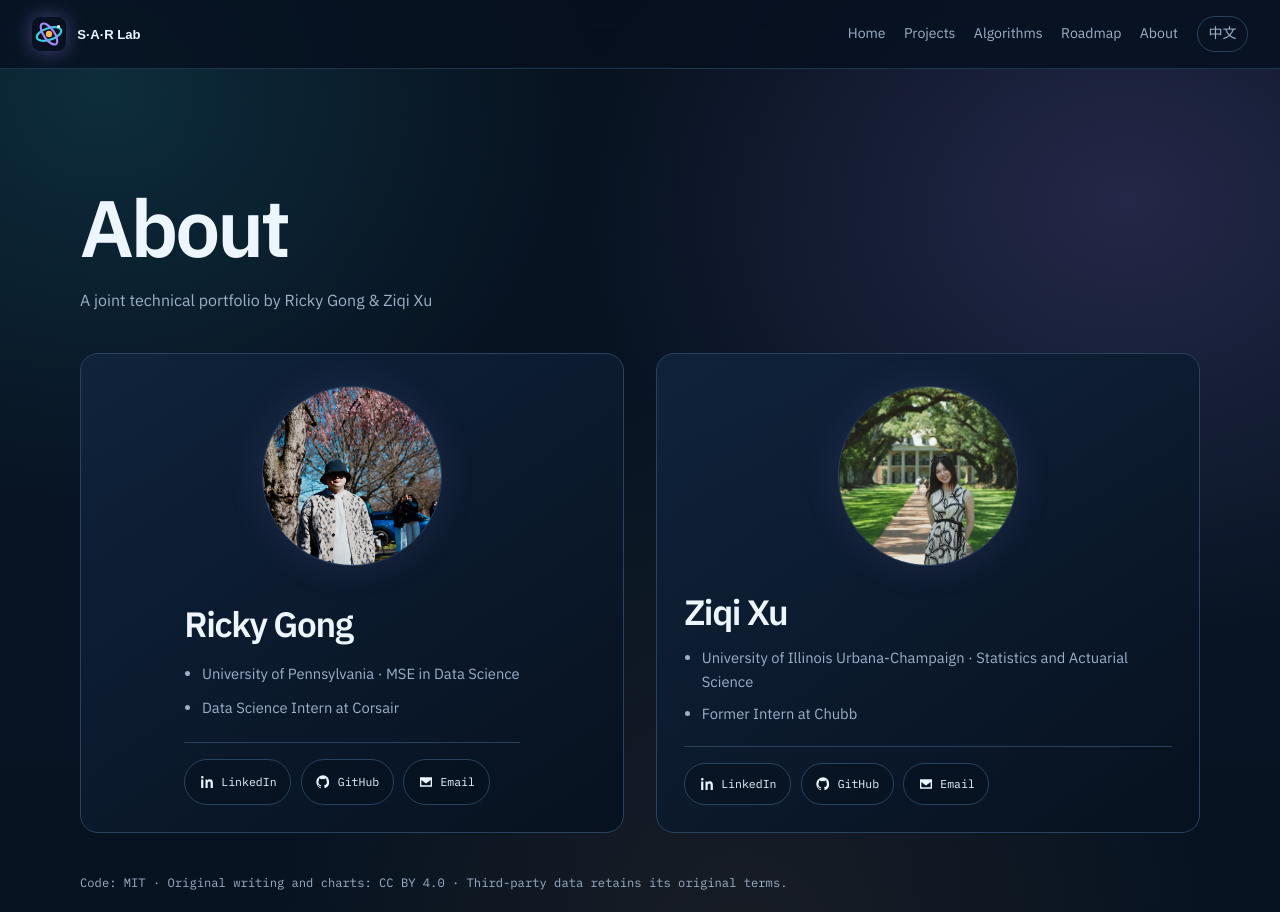
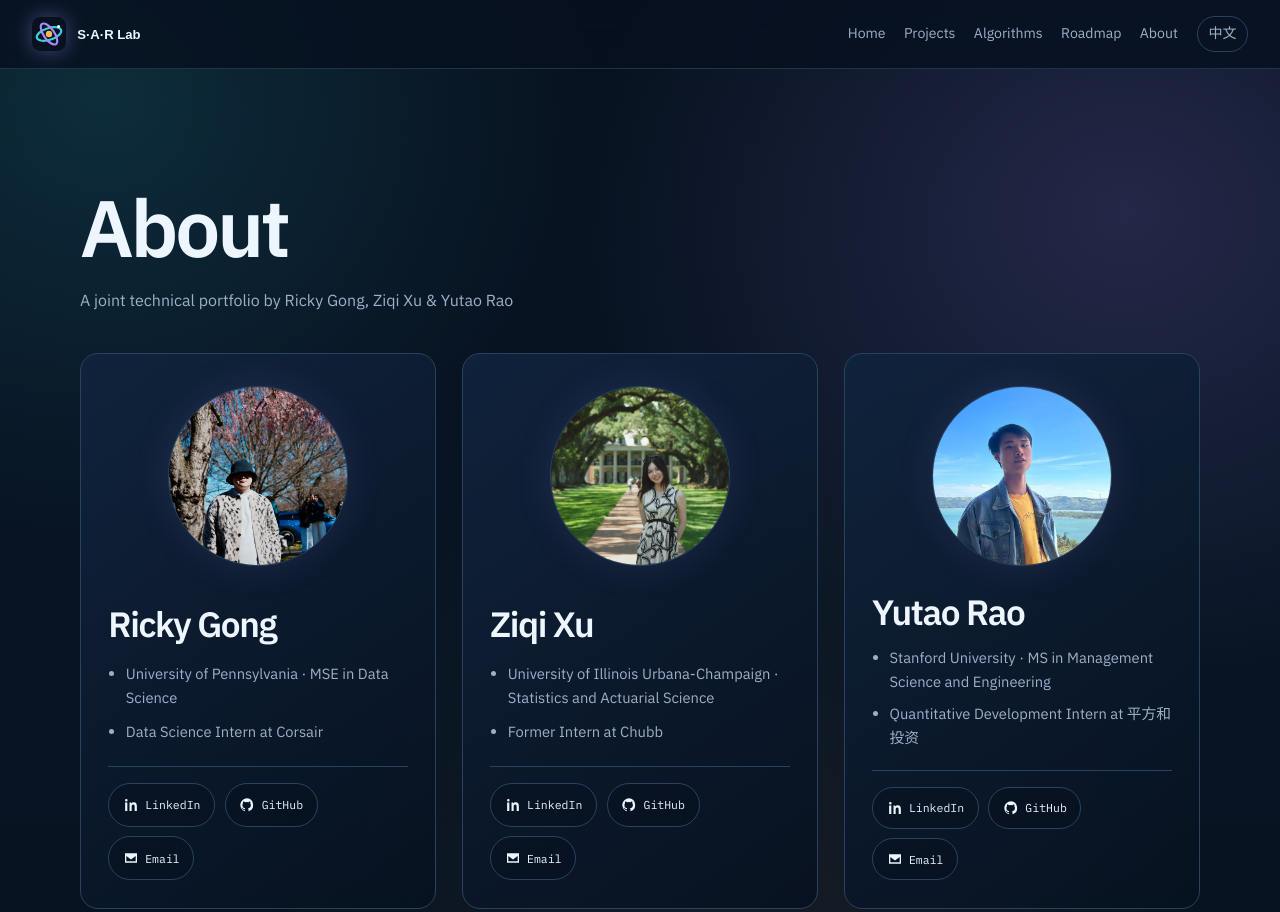
Before and after one commit to Ricky-S-Gong/search-rec-ads-portfolio, an Astro site: page /search-rec-ads-portfolio/en/about/ in a window 1280 px wide. Shown: the top 912 px of the page. Built offline with nearby package versions, Linux system fonts and the light colour scheme; Astro itself is replaced by a stand-in of ours; a web font is replaced by a local one.

Commit message:
feat: add Yutao Rao to about page (#18)

```diff
--- a/src/data/site.ts
+++ b/src/data/site.ts
@@ -35,13 +35,13 @@ export interface AlgorithmMeta {
 }
 
 export interface ProfileMeta {
-  name: string;
+  name: Localized;
   photo: string;
   photoAlt: Localized;
   school: Localized;
   major: Localized;
   industryRole: Localized;
-  linkedin: string;
+  linkedin?: string;
   github: string;
   email: string;
 }
@@ -80,7 +80,7 @@ export const domainNames: Record<Domain, Localized> = {
 export const copy = {
   en: {
     siteName: 'SAR Cosmos Lab',
-    byline: 'A joint technical portfolio by Ricky Gong & Ziqi Xu',
+    byline: 'A joint technical portfolio by Ricky Gong, Ziqi Xu & Yutao Rao',
     nav: { home: 'Home', projects: 'Projects', compare: 'Algorithms', roadmap: 'Roadmap', about: 'About' },
     language: '中文',
     heroTitle: 'SAR Cosmos Lab',
@@ -97,7 +97,7 @@ export const copy = {
   },
   zh: {
     siteName: '搜广推宇宙实验室',
-    byline: 'Ricky Gong 与 Ziqi Xu 的联合技术作品集',
+    byline: 'Ricky Gong、Ziqi Xu 与饶宇韬的联合技术作品集',
     nav: { home: '首页', projects: '项目', compare: '算法对比', roadmap: '路线图', about: '关于我们' },
     language: 'English',
     heroTitle: '搜广推宇宙实验室',
@@ -161,7 +161,7 @@ export const projects: ProjectMeta[] = [
 
 export const profiles: ProfileMeta[] = [
   {
-    name: 'Ricky Gong',
+    name: { en: 'Ricky Gong', zh: 'Ricky Gong' },
     photo: '/images/people/ricky-gong.jpg',
     photoAlt: { en: 'Ricky Gong under cherry blossoms', zh: '樱花树下的 Ricky Gong' },
     school: { en: 'University of Pennsylvania', zh: '宾夕法尼亚大学' },
@@ -172,7 +172,7 @@ export const profiles: ProfileMeta[] = [
     email: 'sgong.recruiting@gmail.com',
   },
   {
-    name: 'Ziqi Xu',
+    name: { en: 'Ziqi Xu', zh: 'Ziqi Xu' },
     photo: '/images/people/ziqi-xu.jpg',
     photoAlt: { en: 'Ziqi Xu on an oak-lined path', zh: '林荫小路上的 Ziqi Xu' },
     school: { en: 'University of Illinois Urbana-Champaign', zh: '伊利诺伊大学厄巴纳-香槟分校' },
@@ -181,6 +181,17 @@ export const profiles: ProfileMeta[] = [
     linkedin: 'https://www.linkedin.com/in/ziqi12/',
     github: 'https://github.com/ziqixu22',
     email: 'xuziqi2003@gmail.com',
+  },
+  {
+    name: { en: 'Yutao Rao', zh: '饶宇韬' },
+    photo: '/images/people/yutao-rao.jpg',
+    photoAlt: { en: 'Portrait of Yutao Rao by a lakeside', zh: '湖畔的饶宇韬' },
+    school: { en: 'Stanford University', zh: '斯坦福大学' },
+    major: { en: 'MS in Management Science and Engineering', zh: '管理科学与工程硕士' },
+    industryRole: { en: 'Quantitative Development Intern at 平方和投资', zh: '平方和投资量化开发实习生' },
+    linkedin: 'https://www.linkedin.com/in/yutao-rao-88527628b/',
+    github: 'https://github.com/yutaor2',
+    email: 'yutaorao004@gmail.com',
   },
 ];
 
--- a/src/pages/[lang]/about.astro
+++ b/src/pages/[lang]/about.astro
@@ -18,13 +18,13 @@ const t = copy[lang];
       {profiles.map((profile, index) => (
         <article>
           <div class="portrait">
-            <img src={href(profile.photo)} width={index === 0 ? 1365 : 1616} height={index === 0 ? 2048 : 1080} loading={index === 0 ? 'eager' : 'lazy'} alt={profile.photoAlt[lang]} />
+            <img src={href(profile.photo)} width={index === 0 ? 1365 : index === 1 ? 1616 : 1279} height={index === 0 ? 2048 : index === 1 ? 1080 : 1706} loading={index === 0 ? 'eager' : 'lazy'} alt={profile.photoAlt[lang]} />
           </div>
           <div class="profile-copy">
-            <h2>{profile.name}</h2>
+            <h2>{profile.name[lang]}</h2>
             <ul class="profile-details"><li>{profile.school[lang]} · {profile.major[lang]}</li><li>{profile.industryRole[lang]}</li></ul>
             <div class="contacts">
-              <a href={profile.linkedin} target="_blank" rel="noreferrer"><svg aria-hidden="true" viewBox="0 0 24 24"><path d="M6.5 8.2H3.2V21h3.3V8.2ZM4.9 3A1.9 1.9 0 1 0 5 6.8 1.9 1.9 0 0 0 5 3Zm8 5.2H9.8V21H13v-6.3c0-1.7.3-3.3 2.4-3.3 2 0 2.1 1.9 2.1 3.4V21h3.3v-7c0-3.5-.8-6.1-4.8-6.1-1.9 0-3.1 1-3.6 1.9h-.1V8.2h.6Z"/></svg>LinkedIn</a>
+              {profile.linkedin && <a href={profile.linkedin} target="_blank" rel="noreferrer"><svg aria-hidden="true" viewBox="0 0 24 24"><path d="M6.5 8.2H3.2V21h3.3V8.2ZM4.9 3A1.9 1.9 0 1 0 5 6.8 1.9 1.9 0 0 0 5 3Zm8 5.2H9.8V21H13v-6.3c0-1.7.3-3.3 2.4-3.3 2 0 2.1 1.9 2.1 3.4V21h3.3v-7c0-3.5-.8-6.1-4.8-6.1-1.9 0-3.1 1-3.6 1.9h-.1V8.2h.6Z"/></svg>LinkedIn</a>}
               <a href={profile.github} target="_blank" rel="noreferrer"><svg aria-hidden="true" viewBox="0 0 24 24"><path d="M12 2a10 10 0 0 0-3.2 19.5v-2.3c-2.7.6-3.3-1.1-3.3-1.1-.4-1.1-1.1-1.4-1.1-1.4-.9-.6.1-.6.1-.6 1 0 1.5 1 1.5 1 .9 1.5 2.3 1.1 2.8.8.1-.6.4-1.1.7-1.3-2.1-.2-4.4-1.1-4.4-4.7 0-1 .4-1.9 1-2.6-.1-.3-.4-1.3.1-2.6 0 0 .8-.3 2.8 1a9.6 9.6 0 0 1 5 0c2-1.3 2.8-1 2.8-1 .5 1.3.2 2.3.1 2.6.6.7 1 1.6 1 2.6 0 3.6-2.3 4.5-4.4 4.7.4.3.7.9.7 1.8v3.1A10 10 0 0 0 12 2Z"/></svg>GitHub</a>
               <a href={`mailto:${profile.email}`}><svg aria-hidden="true" viewBox="0 0 24 24"><path d="M3 5h18v14H3V5Zm9 7.1L5.4 7H18.6L12 12.1ZM5 17h14V8.9l-7 5.4-7-5.4V17Z"/></svg>{lang === 'en' ? 'Email' : '邮箱'}</a>
             </div>
@@ -40,11 +40,11 @@ const t = copy[lang];
 <style>
   .about { max-width: 1120px; }
   h1 { font-size: clamp(2.5rem, 7vw, 5rem); }
-  .crew { display: grid; grid-template-columns: 1fr 1fr; gap: clamp(1rem, 3vw, 2rem); }
+  .crew { display: grid; grid-template-columns: repeat(3, 1fr); gap: clamp(1rem, 2vw, 2rem); }
   .crew article { display:grid;justify-items:center;padding-top:clamp(1.4rem,3vw,2rem);overflow:hidden;border:1px solid var(--line);border-radius:var(--radius);background:linear-gradient(145deg,rgba(16,36,61,.92),rgba(7,17,31,.96)); }
   .portrait { width:clamp(150px,16vw,180px);aspect-ratio:1;overflow:hidden;border:1px solid var(--line);border-radius:50%;background:var(--deep);box-shadow:0 0 38px rgba(167,139,250,.12); }
   .portrait img { width:100%;height:100%;object-fit:cover; }
-  .crew article:first-child .portrait img{object-position:50% 58%}.crew article:nth-child(2) .portrait img{object-position:62% 44%}
+  .crew article:first-child .portrait img{object-position:50% 58%}.crew article:nth-child(2) .portrait img{object-position:62% 44%}.crew article:nth-child(3) .portrait img{object-position:50% 36%}
   .profile-copy { display: grid; gap: .55rem; padding: clamp(1.2rem, 3vw, 1.7rem); }
   .profile-copy h2 { font-size: clamp(1.55rem, 3vw, 2.2rem); }
   .profile-details{display:grid;gap:.5rem;margin:.35rem 0 0;padding-left:1.1rem;color:var(--muted);font-size:.92rem}
```
Also changed, not shown: public/images/people/yutao-rao.jpg (added).
